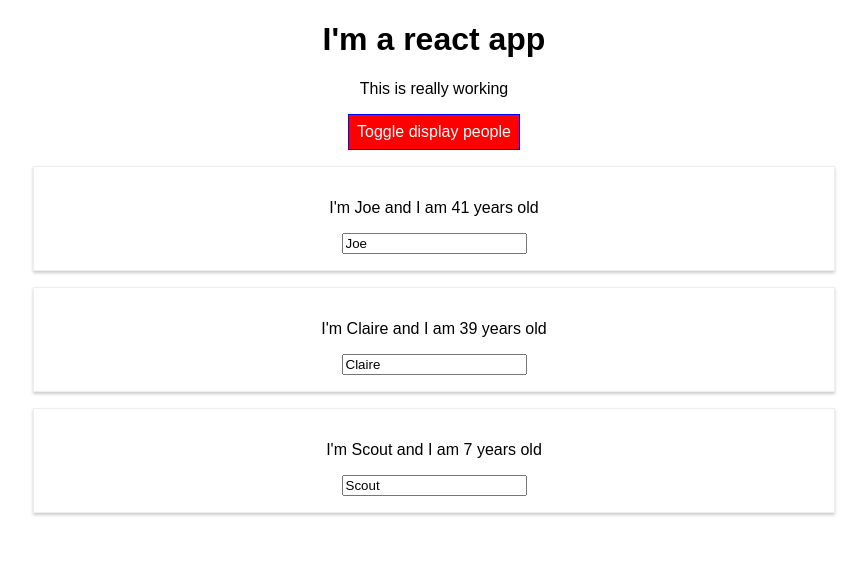
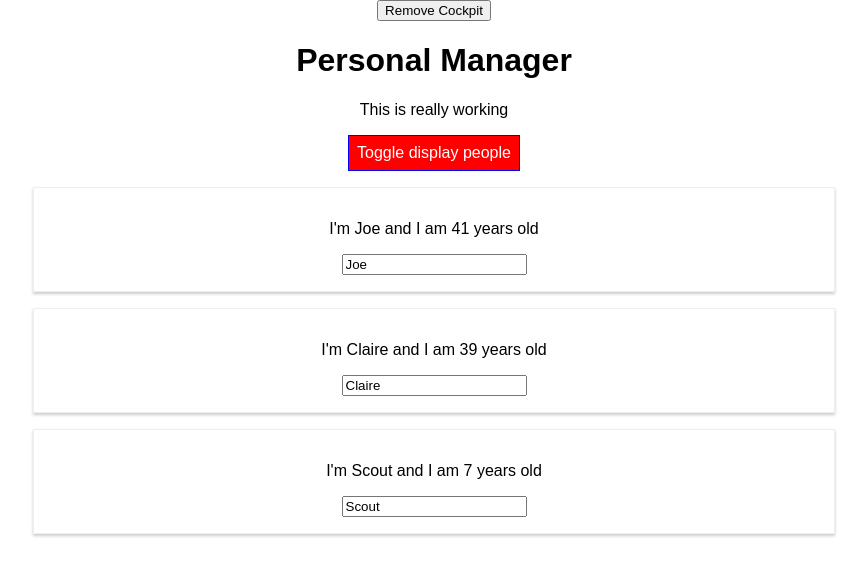
Before and after one commit to JalfreziJoe/First_React_App, a React app: page / in a window 1280 px wide. Both pictures are taken after a click on the button "Toggle display people". Shown: the top 576 px of the page, without its empty margins (206-1073 px from the left). Built offline with nearby package versions, Linux system fonts and the light colour scheme.

Commit message:
added Higher ordered components

```diff
--- a/src/components/Cockpit/Cockpit.js
+++ b/src/components/Cockpit/Cockpit.js
@@ -1,23 +1,45 @@
-import React from 'react';
+import React, {useEffect} from 'react';
 import classes from './Cockpit.css'
 
 const cockpit=(props) => {
+    useEffect(() => {
+        console.log('[Cockpit.js] useEffect');
+        const timer = setTimeout(() => {
+          alert('saved data to cloud');
+
+        }, 1000);
+        return () => {
+          // about to be removed from DOM
+          clearTimeout(timer);
+          console.log('[cockpit.js] cleanup here');
+        }
+    }, []);
+
+    // if no useeffect second param and you want to cancel a cleanup or just run clean up after
+    useEffect(() => {
+      console.log('[Cockpit.js] 2nd useEffect');
+      return () => {
+        // about to be removed from DOM
+        console.log('[cockpit.js] 2nd cleanup here');
+      }
+    });
+
     const assignedClasses = [];
     let btnClass = '';
     if (props.showPeople) {
         btnClass = classes.Red;
     }
 
-    if (props.persons.length <= 2){
+    if (props.personsLength <= 2){
       assignedClasses.push('red');
     }
-    if (props.persons.length <= 1) {
+    if (props.personsLength <= 1) {
       assignedClasses.push('bold');
     }
 
     return(
     <div className={classes.Cockpit}>
-        <h1>I'm a react app</h1>
+        <h1>{props.title}</h1>
         <p className={assignedClasses.join(' ')}>This is really working</p>
         <button
         className={btnClass}
@@ -26,4 +48,5 @@
     );
 };
 
-export default cockpit;
+// React memo allows you to optimise your rendering. It will compare the props from last render (although its more top level. String changes or number, etc. Not array or object data)
+export default React.memo(cockpit);
--- a/src/components/People/People.js
+++ b/src/components/People/People.js
@@ -1,15 +1,53 @@
-import React from 'react';
+import React, {PureComponent} from 'react';
 import Person from './Person/Person';
 
-const people = (props) => props.persons.map( (person, index) => {
+class People extends PureComponent {
+    //PureComponent does all the checking of props for you.
+
+    // static getDerivedStateFromProps(props, state) {
+    //     console.log('[People.js] getDerivedStateFromProps');
+    //     return state;
+    // }
+
+    // shouldComponentUpdate(nextProps, nextState) {
+    //     console.log('[People.js] shouldComponentUpdate');
+    //     // checking here before re-render should occure
+    //     if (nextProps.persons !== this.props.persons ||
+    //         nextProps.clicked !== this.props.clicked ||
+    //         nextProps.changed !== this.props.changed)
+    //         return true;
+    //     else
+    //         return false;
+    // }
+
+    getSnapshotBeforeUpdate(prevProps, prevState) {
+        console.log('[People.js] getSnapshotBeforeUpdate');
+        return {message:'test message'};
+    }
+
+    componentDidUpdate(prevProps, prevState, snapshot) {
+        console.log('[People.js] componentDidUpdate');
+        console.log(snapshot);
+    }
+
+    componentWillUnmount() {
+        // Use when component is about to be removed
+        console.log('[People.js] componentWillUnmount');
+    }
+
+    render() {
+        console.log('[People.js] rendering...');
+        return this.props.persons.map( (person, index) => {
             return (
                 <Person
-      click={() => props.clicked(index)}
+                click={() => this.props.clicked(index)}
                 name={person.name}
                 age={person.age}
                 key={person.id}
-      changed={(event)=> props.changed(event, person.id)} />
+                changed={(event)=> this.props.changed(event, person.id)} />
             )
         });
+    }
+}
 
-export default people;
+export default People;
--- a/src/components/People/Person/Person.js
+++ b/src/components/People/Person/Person.js
@@ -1,20 +1,52 @@
-import React from 'react';
+import React, {Component} from 'react';
 import classes from './Person.css';
+import Aux from '../../../hoc/Auxillary';
+import withClass from '../../../hoc/withClass';
 
 
+class Person extends Component {
+    render() {
+        console.log('[Person.js] rendering...');
+        // return (
+        //    // <div className="Person" style={style}>
+        //   <div className={classes.Person}>
+        //         <p onClick={this.props.click}>I'm {this.props.name} and I am {this.props.age} years old</p>
+        //         <p>{this.props.children}</p>
+        //         <input type="text" onChange={this.props.changed} value={this.props.name} />
+        //     </div>
+        // )
+
+        // Or return Array so you can render without a wrapping <div>
+        // return [
+        //     // <div className="Person" style={style}>
+
+        //     <p key="a1" onClick={this.props.click}>I'm {this.props.name} and I am {this.props.age} years old</p>,
+        //     <p key="a2" >{this.props.children}</p>,
+        //     <input key="a3" type="text" onChange={this.props.changed} value={this.props.name} />
+        // ]
+
+        // OR use an auxillary
+        return (
+           // <div className="Person" style={style}>
+           <Aux >
+                <p onClick={this.props.click}>I'm {this.props.name} and I am {this.props.age} years old</p>
+                <p>{this.props.children}</p>
+                <input type="text" onChange={this.props.changed} value={this.props.name} />
+            </Aux>
+        )
+
+        // or use React.fragment
+        // return (
+        //     // <div className="Person" style={style}>
+        //     <React.Fragment>
+        //          <p onClick={this.props.click}>I'm {this.props.name} and I am {this.props.age} years old</p>
+        //          <p>{this.props.children}</p>
+        //          <input type="text" onChange={this.props.changed} value={this.props.name} />
+        //      </React.Fragment>
+        //  )
 
 
-const person = (props) => {
-
-
-    return (
-       // <div className="Person" style={style}>
-      <div className={classes.Person}>
-            <p onClick={props.click}>I'm {props.name} and I am {props.age} years old</p>
-            <p>{props.children}</p>
-            <input type="text" onChange={props.changed} value={props.name} />
-        </div>
-    )
+    }
 }
 
-export default person;
+export default withClass(Person, classes.Person);
--- a/src/containers/App.js
+++ b/src/containers/App.js
@@ -4,18 +4,44 @@
 
 import People from '../components/People/People';
 import Cockpit from '../components/Cockpit/Cockpit';
+import withClass from '../hoc/withClass';
+import Aux from '../hoc/Auxillary';
 
 
 
 class App extends Component {
+  constructor(props) {
+    super(props);
+    console.log('[App.js] constructor');
+  }
+
   state = {
     persons: [
       { id:'asd', name: 'Joe', age:41},
       { id:'qwe', name: 'Claire', age:39},
       { id:'zcx', name: 'Scout', age:7}
     ],
-    showPeople: false
+    showPeople: false,
+    showCockpit: true,
   };
+
+  static getDerivedStateFromProps(props, state) {
+    console.log('[App.js] getDerivedStateFromProps', props);
+    return state;
+  }
+
+  componentDidMount() {
+    console.log('[App.js] componentDidMount');
+  }
+
+  shouldComponentUpdate(nextProps, nextState) {
+    console.log('[App.js] shouleComponentUpdate');
+    return true;
+  }
+
+  componentDidUpdate() {
+    console.log('[App.js] componentDidUpdate');
+  }
 
   nameChangeHandler = (event, id) => {
     const personIndex = this.state.persons.findIndex(p => {
@@ -51,7 +77,7 @@
 
 
   render() {
-
+    console.log('[App.js] render');
 
     let people = null;
     let btnClass = [classes.button];
@@ -81,18 +107,24 @@
 
     return (
 
-      <div className={classes.App}>
-        <Cockpit
-          showPeople={this.state.showPeople}
-          persons={this.state.persons}
-          clicked={this.togglePersonsHandler} />
+      <Aux>
+        <button onClick={() => {
+         this.setState({showCockpit: false});
+        }}>Remove Cockpit</button>
+        {this.state.showCockpit ? (
+          <Cockpit
+            title={this.props.appTitle}
+            showPeople={this.state.showPeople}
+            personsLength={this.state.persons.length}
+            clicked={this.togglePersonsHandler} />
+        ) : null}
         {people}
 
-      </div>
+      </Aux>
 
     );
     //return React.createElement('div', null, React.createElement('h1', {className: 'App'}, 'does this work'));
   }
 }
 
-export default App;
+export default withClass(App, classes.App);
--- /dev/null
+++ b/src/hoc/Auxillary.js
@@ -0,0 +1,5 @@
+
+
+const aux =props => props.children;
+
+export default aux;
--- /dev/null
+++ b/src/hoc/withClass.js
@@ -0,0 +1,12 @@
+import React from 'react';
+
+const withClass = (WrappedComponent, className) => {
+    // Using the spread operator, props gets passed to the wrapped component
+    return props => (
+        <div className={className}>
+            <WrappedComponent {...props} />
+        </div>
+    );
+};
+
+export default withClass;
--- a/src/index.js
+++ b/src/index.js
@@ -4,5 +4,5 @@
 import App from './containers/App';
 import registerServiceWorker from './registerServiceWorker';
 
-ReactDOM.render(<App />, document.getElementById('root'));
+ReactDOM.render(<App appTitle="Personal Manager"/>, document.getElementById('root'));
 registerServiceWorker();
```
Lines whose indentation alone changed are shown as unchanged.
